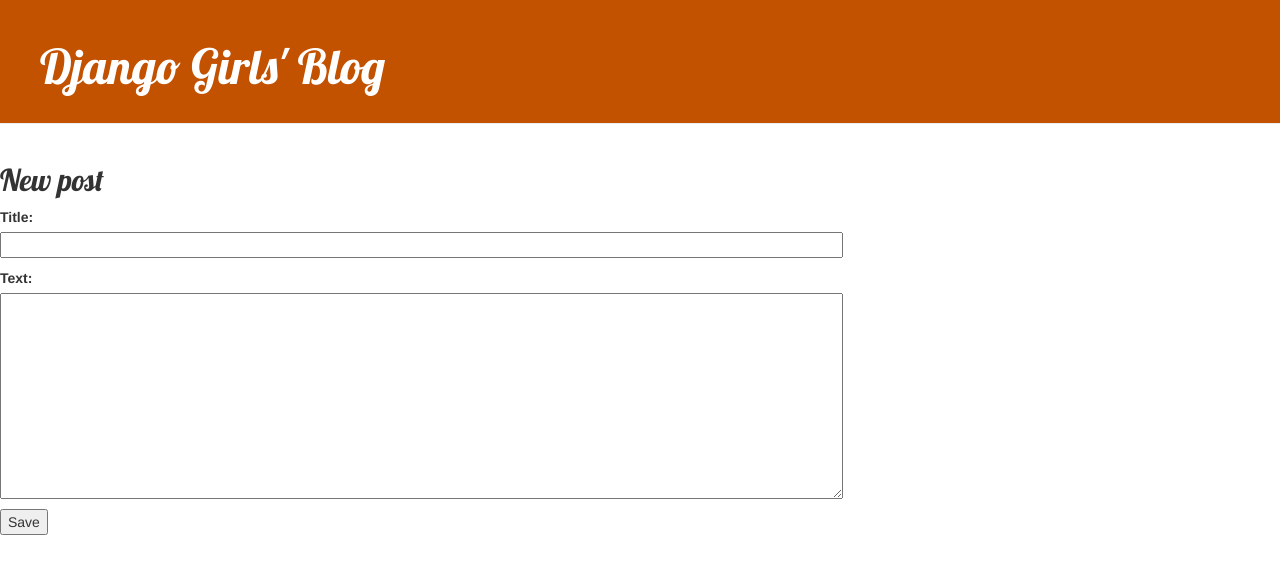
After one commit to Ggahni/my-first-blog, a Django app: page /post/new/ in a window 1280 px wide. The commit adds this page. Shown: the top 574 px of the page. Run offline with Django 3.2, Linux system fonts and the light colour scheme; some libraries are stand-ins or nearby versions.

Commit message:
Added views to create/edit blog post inside the site

```diff
--- /dev/null
+++ b/blog/forms.py
@@ -0,0 +1,7 @@
+from django import forms
+from .models import Post
+
+class PostForm(forms.ModelForm):
+    class Meta:
+        model = Post
+        fields = ('title', 'text',)
--- a/blog/static/css/blog.css
+++ b/blog/static/css/blog.css
@@ -1,10 +1,16 @@
+
+h1 a, h2 a {
+	color: #C25100;
+}
+
+
 .page-header {
 	background-color: #C25100;
 	margin-top: 0;
 	padding: 20px 20px 20px 40px;
 }
 
-.page-header h1, .page-geader h1 a, .page-header h1 a:visited, .page-header h1 a:active {
+.page-header h1, .page-header h1 a, .page-header h1 a:visited, .page-header h1 a:active {
 	color: #FFFFFF;
 	font-size: 36pt;
 	text-decoration: none;
@@ -38,6 +44,7 @@
 }
 
 .post {
+	padding-left: 40px;
 	margin-bottom: 70px;
 }
 
--- a/blog/templates/blog/base.html
+++ b/blog/templates/blog/base.html
@@ -10,6 +10,9 @@
 
     <body>
         <div class="page-header">
+            {% if user.is_authenticated %}
+                <a href="{% url 'post_new' %}" class="top-menu"><span class="glyphicon glyphicon-plus"></span></a>
+            {% endif %}
             <h1><a href="/">Django Girls' Blog</a></h1>
         </div>
         <div class="content-container">
--- a/blog/templates/blog/post_detail.html
+++ b/blog/templates/blog/post_detail.html
@@ -5,7 +5,10 @@
         {% if post.published_date %}
             <div class="date">
                 {{ post.published_date }}
-            </div>
+                {% if user.is_authenticated %}
+                    <a class="btn btn-default" href="{% url 'post_edit' pk=post.pk%}"><span class="glyphicon glyphicon-pencil"></span></a>
+                {% endif %}
+             </div>
         {% endif %}
         <h2>{{ post.title }}</h2>
         <p>{{ post.text|linebreaksbr }}</p>
--- /dev/null
+++ b/blog/templates/blog/post_edit.html
@@ -0,0 +1,10 @@
+{% extends 'blog/base.html' %}
+
+{% block content %}
+    <h2>New post</h2>
+    <form method="POST" class="post-form">{% csrf_token %}
+        {{ form.as_p }}
+        <button type="submit" class+"save btn btn-default">Save</button>
+
+    </form>
+{% endblock %}
--- a/blog/urls.py
+++ b/blog/urls.py
@@ -6,4 +6,6 @@
 urlpatterns = [
     path('', views.post_list, name='post_list'),
     path('post/<int:pk>/', views.post_detail, name='post_detail'),
+    path('post/new/', views.post_new, name='post_new'),
+    path('post/<int:pk>/edit/', views.post_edit, name='post_edit'),
 ]
--- a/blog/views.py
+++ b/blog/views.py
@@ -1,6 +1,7 @@
-from django.shortcuts import render, get_object_or_404
+from django.shortcuts import render, get_object_or_404, redirect
 from django.utils import timezone
 from .models import Post
+from .forms import PostForm
 
 # Create your views here.
 def post_list(request):
@@ -10,3 +11,32 @@
 def post_detail(request, pk):
     post = get_object_or_404(Post, pk=pk)
     return render(request, 'blog/post_detail.html', {'post':post})
+
+def post_new(request):
+    if request.method == "POST":
+        form = PostForm(request.POST)
+        if form.is_valid():
+            post = form.save(commit=False)
+            post.author = request.user
+            post.published_date = timezone.now()
+            post.save()
+            return redirect('post_detail',pk=post.pk)
+    else:
+        form = PostForm()
+
+    return render(request, 'blog/post_edit.html', {'form': form})
+
+def post_edit(request,pk):
+    post = get_object_or_404(Post, pk=pk)
+    if request.method == "POST":
+        form = PostForm(request.POST, instance=post)
+        if form.is_valid():
+            post = form.save(commit=False)
+            post.author = request.user
+            post.published_date = timezone.now()
+            post.save()
+            return redirect('post_detail', pk=post.pk)
+    else:
+        form = PostForm(instance=post)
+
+    return render(request, 'blog/post_edit.html', {'form': form})
```
